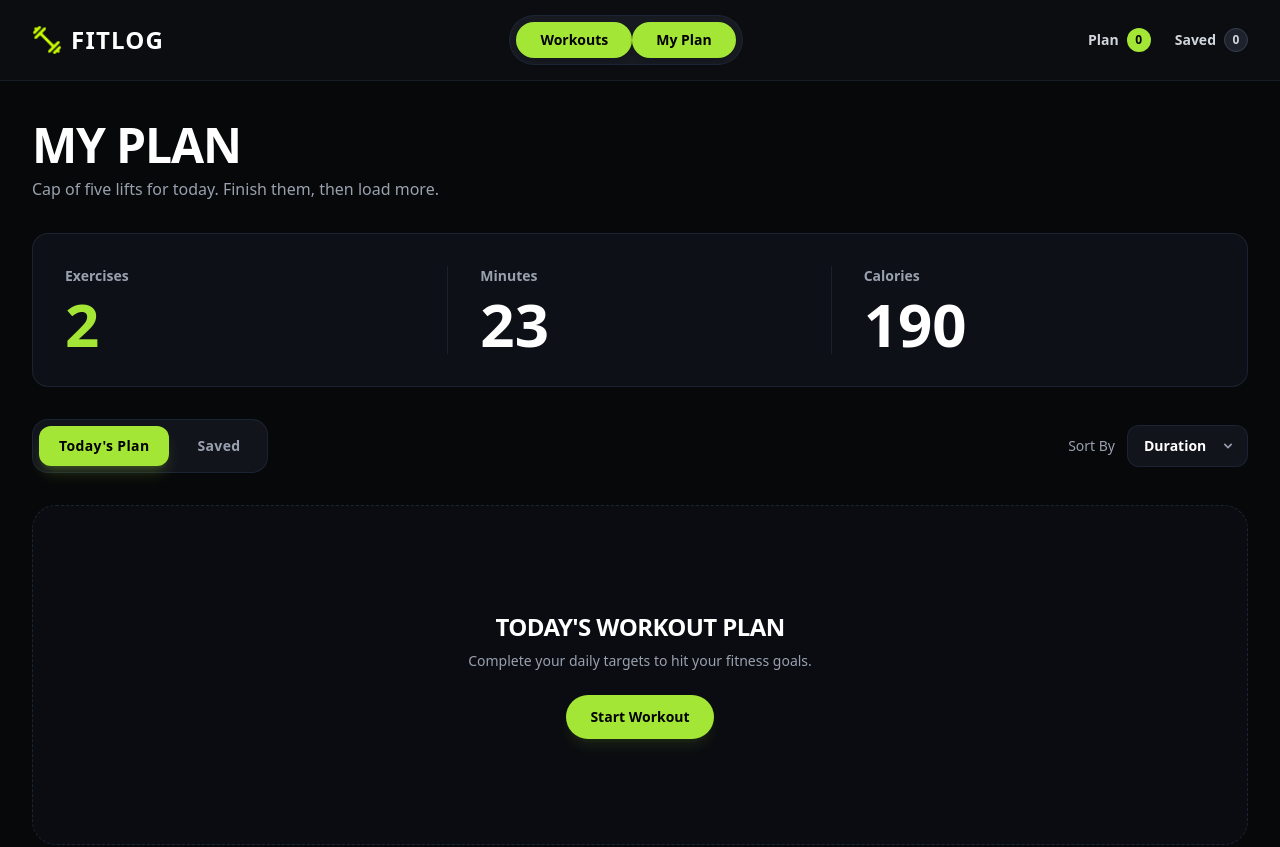
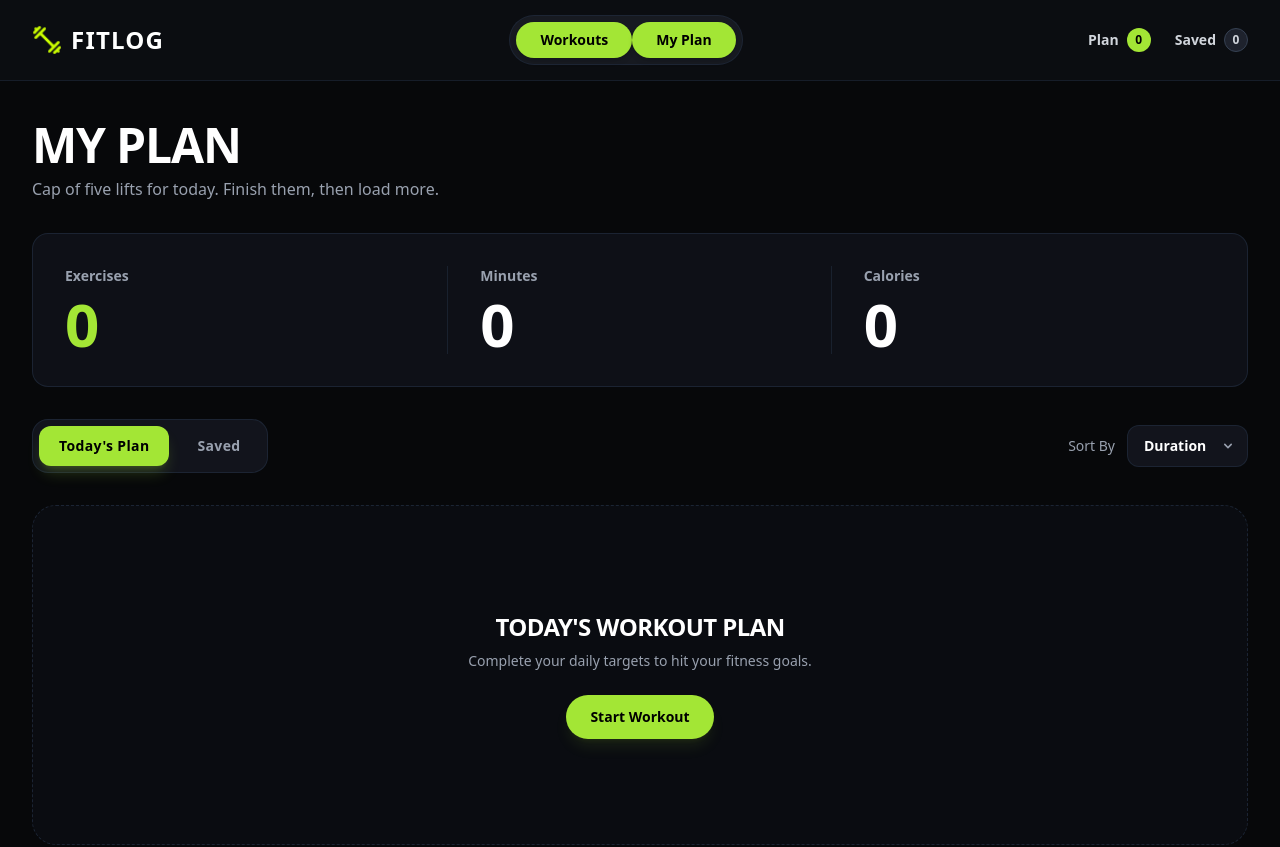
Before and after one commit to Nazmus-Sadat-21/Fit-Log, a Next.js app: page /my-plan in a window 1280 px wide. Shown: the top 847 px of the page. Built offline with nearby package versions, Linux system fonts and the light colour scheme.

Commit message:
Summary Card updated

```diff
--- a/src/app/my-plan/page.tsx
+++ b/src/app/my-plan/page.tsx
@@ -4,10 +4,13 @@ import Link from "next/link";
 import Summary from "@/components/MyPlan/Summary";
 import { FitLogContext } from "@/context/FitLogcontext";
 import Listcard from "@/components/MyPlan/Listcard";
+import { Exercise } from "@/types/type";
 
 export default function MyPlanPage() {
-  const { today } = useContext(FitLogContext);
-  const { save } = useContext(FitLogContext);
+  const { today, save } = useContext(FitLogContext) as {
+    today: Exercise[];
+    save: Exercise[];
+  };
 
   const [activeTab, setActiveTab] = useState<"today" | "saved">("today");
   const [sortBy, setSortBy] = useState<string>("Duration");
@@ -38,7 +41,12 @@ export default function MyPlanPage() {
         </div>
 
         {/* Stats Summary Box */}
-        <Summary />
+      <div>
+        {
+         activeTab === "today" ? <Summary exercise={today} /> : <Summary exercise={save}  />
+        }
+      </div>
+
 
         {/* Navigation Tabs & Sorting Controls */}
         <div className="flex flex-col sm:flex-row items-start sm:items-center justify-between gap-4">
@@ -47,7 +55,7 @@ export default function MyPlanPage() {
           <div className="bg-[#12141c] border border-gray-800/80 p-1.5 rounded-2xl flex items-center">
             <button
               onClick={() => setActiveTab("today")}
-              className={`mr-2 px-5 py-2.5 rounded-xl text-xs sm:text-sm font-bold tracking-wide transition-all duration-200 ${
+              className={`cursor-pointer mr-2 px-5 py-2.5 rounded-xl text-xs sm:text-sm font-bold tracking-wide transition-all duration-200 ${
                 activeTab === "today"
                   ? "bg-[#a3e635] text-black shadow-lg shadow-[#a3e635]/20"
                   : "text-gray-400 hover:text-white hover:bg-gray-800/40"
@@ -57,7 +65,7 @@ export default function MyPlanPage() {
             </button>
             <button
               onClick={() => setActiveTab("saved")}
-              className={`px-5 py-2.5 rounded-xl text-xs sm:text-sm font-bold tracking-wide transition-all duration-200 ${
+              className={`cursor-pointer px-5 py-2.5 rounded-xl text-xs sm:text-sm font-bold tracking-wide transition-all duration-200 ${
                 activeTab === "saved"
                   ? "bg-[#a3e635] text-black shadow-lg shadow-[#a3e635]/20"
                   : "text-gray-400 hover:text-white hover:bg-gray-800/40"
--- a/src/components/MyPlan/Summary.tsx
+++ b/src/components/MyPlan/Summary.tsx
@@ -1,9 +1,11 @@
 import { FitLogContext } from "@/context/FitLogcontext";
+import { Exercise } from "@/types/type";
 import React, { useContext } from "react";
+export interface ExerciseCardProps {
+  exercise: Exercise[];
+}
+const Summary = ({exercise}:ExerciseCardProps) => {
 
-const Summary = () => {
-    const {today} = useContext(FitLogContext)
-    const {save} = useContext(FitLogContext)
   return (
     <div className="bg-[#0e1017] border border-gray-800/80 rounded-2xl p-6 sm:p-8">
       <div className="grid grid-cols-1 md:grid-cols-3 divide-y md:divide-y-0 md:divide-x divide-gray-800/70 gap-6 md:gap-0">
@@ -13,7 +15,7 @@ const Summary = () => {
             Exercises
           </span>
           <span className="text-5xl sm:text-6xl font-black text-[#a3e635]">
-            2
+           {exercise.length}
           </span>
         </div>
 
@@ -22,7 +24,11 @@ const Summary = () => {
           <span className="text-xs sm:text-sm font-semibold text-gray-400 mb-2">
             Minutes
           </span>
-          <span className="text-5xl sm:text-6xl font-black text-white">23</span>
+          <span className="text-5xl sm:text-6xl font-black text-white">
+            {
+              exercise.reduce((total, item) => total + item.duration, 0)
+            }
+          </span>
         </div>
 
         {/* Calories Stat */}
@@ -31,7 +37,9 @@ const Summary = () => {
             Calories
           </span>
           <span className="text-5xl sm:text-6xl font-black text-white">
-            190
+            {
+              exercise.reduce((total, item) => total + item.caloriesBurned, 0)
+            }
           </span>
         </div>
       </div>
```
